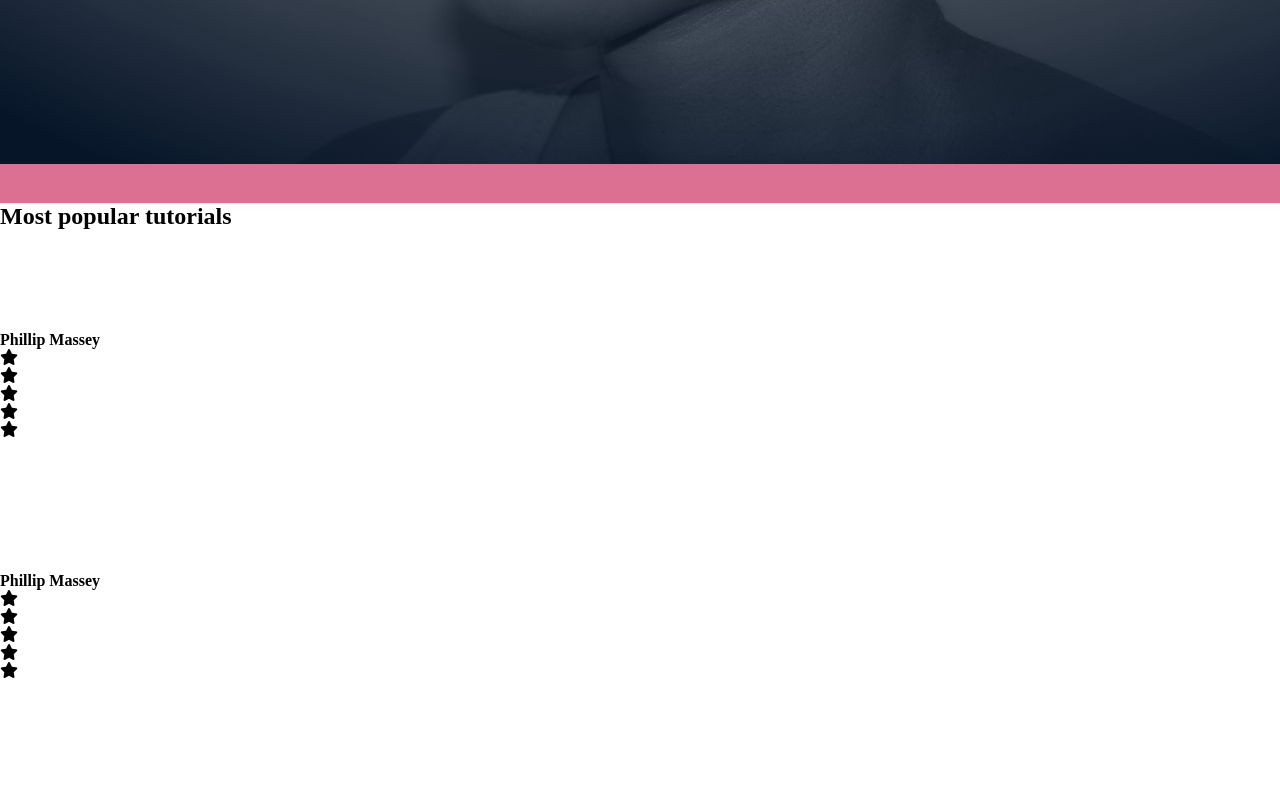
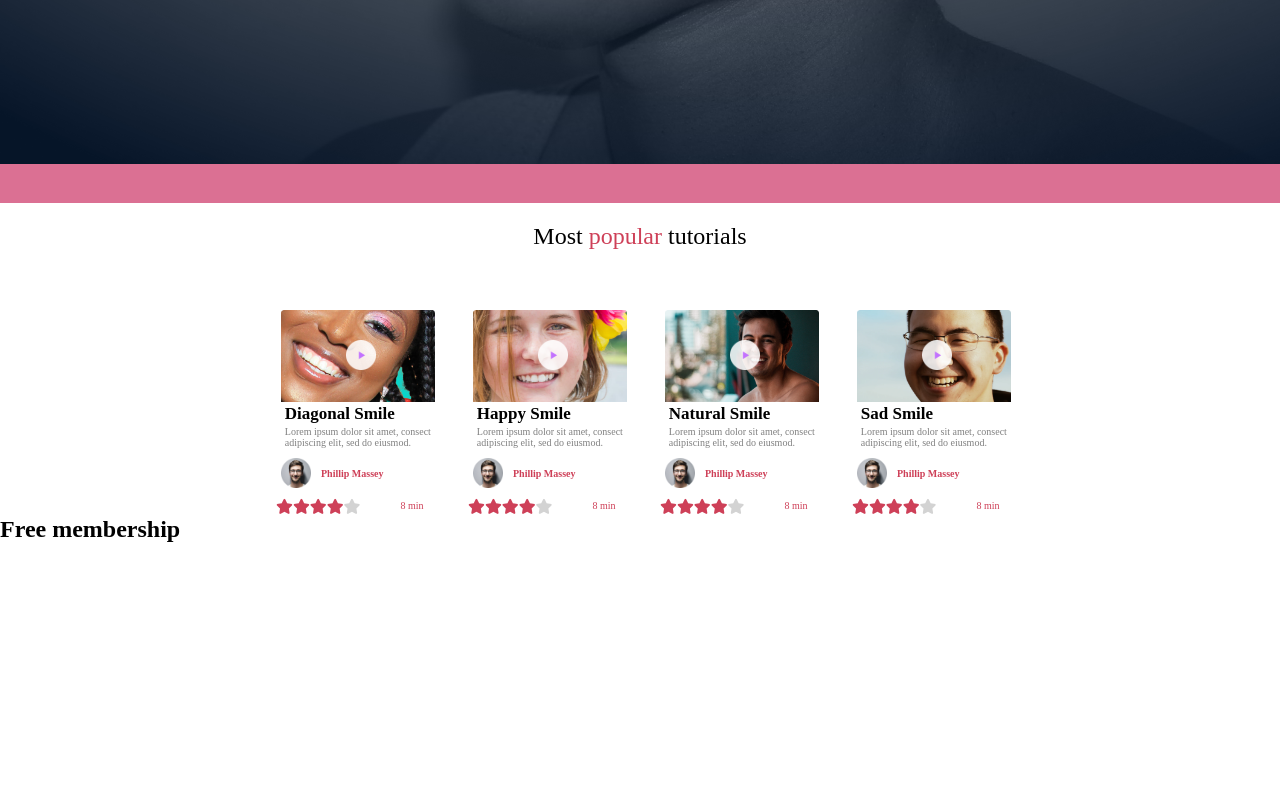
Before and after one commit to Nshizirungurw/alx_html_css, a plain HTML site: page CSS Advanced/index.html in a window 1280 px wide. Shown: the part 708-1517 px from the top of the page. Drawn offline with Linux system fonts and the light colour scheme.

Commit message:
Initial commit

```diff
--- a/CSS Advanced/index.html
+++ b/CSS Advanced/index.html
@@ -68,75 +68,84 @@
                 <P>weather presenter</P>
             </div>
         </section>
-        <section>
-            <h2>Most popular tutorials</h2>
-            <div>
-                <img src="./images/Bitmap (1).png" alt="">
+        <h2 class="third-section-heading">Most&nbsp;<span>popular</span>&nbsp;tutorials</h2>
+        <section class="third-section">
+
+            <div id="first-card">
+                <img src="./9.png" alt="">
+                <img src="./play.png" alt="" id="play">
                 <h3>Diagonal Smile</h3>
                 <p>Lorem ipsum dolor sit amet, consect adipiscing elit, sed do eiusmod.</p>
-                <div>
-                    <img src="./images/1 (3).png" alt="">
+                <div class="fist-card">
+                    <img src="./1.png" alt="" id="image-one">
                     <h4>Phillip Massey</h4>
                 </div>
-                <div>
+                <div id="stars">
                     <div><i class="fa-solid fa-star"></i></div>
                     <div><i class="fa-solid fa-star"></i></div>
                     <div><i class="fa-solid fa-star"></i></div>
                     <div><i class="fa-solid fa-star"></i></div>
-                    <div><i class="fa-solid fa-star"></i></div>
+                    <div id="active"><i class="fa-solid fa-star"></i></div>
+                    <p>8 min</p>
                 </div>
-                <p>8 min</p>
+
             </div>
-            <div>
-                <img src="./images/Bitmap (4).png" alt="">
+            <div id="first-card">
+                <img src="./7.png" alt="">
+                <img src="./play.png" alt="" id="play">
                 <h3>Happy Smile</h3>
                 <p>Lorem ipsum dolor sit amet, consect adipiscing elit, sed do eiusmod.</p>
-                <div>
-                    <img src="./images/1 (3).png" alt="">
+                <div class="fist-card">
+                    <img src="./1.png" alt="" id="image-one">
                     <h4>Phillip Massey</h4>
                 </div>
-                <div>
+                <div id="stars">
                     <div><i class="fa-solid fa-star"></i></div>
                     <div><i class="fa-solid fa-star"></i></div>
                     <div><i class="fa-solid fa-star"></i></div>
                     <div><i class="fa-solid fa-star"></i></div>
-                    <div><i class="fa-solid fa-star"></i></div>
+                    <div id="active"><i class="fa-solid fa-star"></i></div>
+                    <p>8 min</p>
                 </div>
-                <p>8 min</p>
+
             </div>
-            <div>
-                <img src="./images/Bitmap (3).png" alt="">
+            <div id="first-card">
+                <img src="./8.png" alt="">
+                <img src="./play.png" alt="" id="play">
                 <h3>Natural Smile</h3>
                 <p>Lorem ipsum dolor sit amet, consect adipiscing elit, sed do eiusmod.</p>
-                <div>
-                    <img src="./images/1 (3).png" alt="">
+                <div class="fist-card">
+                    <img src="./1.png" alt="" id="image-one">
                     <h4>Phillip Massey</h4>
                 </div>
-                <div>
+                <div id="stars">
                     <div><i class="fa-solid fa-star"></i></div>
                     <div><i class="fa-solid fa-star"></i></div>
                     <div><i class="fa-solid fa-star"></i></div>
                     <div><i class="fa-solid fa-star"></i></div>
-                    <div><i class="fa-solid fa-star"></i></div>
+                    <div id="active"><i class="fa-solid fa-star"></i></div>
+                    <p>8 min</p>
                 </div>
-                <p>8 min</p>
+
             </div>
-            <div>
-                <img src="./images/Bitmap (2).png" alt="">
+            <div id="first-card">
+                <img src="./6.png" alt="">
+                <img src="./play.png" alt="" id="play">
                 <h3>Sad Smile</h3>
                 <p>Lorem ipsum dolor sit amet, consect adipiscing elit, sed do eiusmod.</p>
-                <div>
-                    <img src="./images/1 (3).png" alt="">
+                <div class="fist-card">
+                    <img src="./1.png" alt="" id="image-one">
                     <h4>Phillip Massey</h4>
                 </div>
-                <div>
+                <div id="stars">
                     <div><i class="fa-solid fa-star"></i></div>
                     <div><i class="fa-solid fa-star"></i></div>
                     <div><i class="fa-solid fa-star"></i></div>
                     <div><i class="fa-solid fa-star"></i></div>
-                    <div><i class="fa-solid fa-star"></i></div>
+                    <div id="active"><i class="fa-solid fa-star"></i></div>
+                    <p>8 min</p>
                 </div>
-                <p>8 min</p>
+
             </div>
         </section>
         <section>
--- a/CSS Advanced/style.css
+++ b/CSS Advanced/style.css
@@ -135,5 +135,90 @@ nav ul li a{
     width: 100px;
     margin-left: 90%;
     margin-top: 10px;
+}
+.third-section-heading{
+    text-align: center;
+    font-weight: 100;
+    display: flex;
+    justify-content: center;
+    align-items: center;
+    margin-top: 20px;
+}
+.third-section-heading span{
+    color: rgb(206, 64, 88);
+    font-weight: 100;
+}
+.third-section{
+    display: flex;
+    justify-content: center;
+    align-items: center;
+    margin-top: 50px;
+}
+
+#first-card{
+    width: 15%;
+    display: flex;
+    flex-direction: column;
+    position: relative;
+}
+#first-card #play{
+    width: 30px;
+    height: 30px;
+    position: absolute;
+    padding-left: 15px;
+    top: 30px;
+    left: 50px;
+    cursor: pointer;
+}
+#first-card img{
+    width: 80%;
+    height: 30%;
+    margin-left: 25px;
+    margin-top: 10px;
+    cursor: pointer;
+}
+#first-card h3{
+    color: black;
+    font-size: 17px;
+}
+#first-card p{
+    color: gray;
+    font-size: 10px;
+    font-style: bold;
+}
+.fist-card{
+    width: 80%;
+    display: flex;
 
 }
+
+.fist-card #image-one{
+    width: 30px;
+    height: 30px;
+}
+.fist-card h4{
+    font-size: 10px;
+    color: rgb(206, 64, 88);
+    display: flex;
+    justify-content: center;
+    align-items: center;
+    margin-left: 10px;
+    margin-top: 10px;
+}
+#stars{
+    display: flex;
+    margin-left: 20px;
+    margin-top: 10px;
+}
+#stars i{
+    color: rgb(206, 64, 88);
+    font-size: 15px;
+
+}
+#stars p{
+    margin-left: 40px;
+    color: rgb(206, 64, 88);
+}
+#active i{
+    color: lightgray;
+}
```
